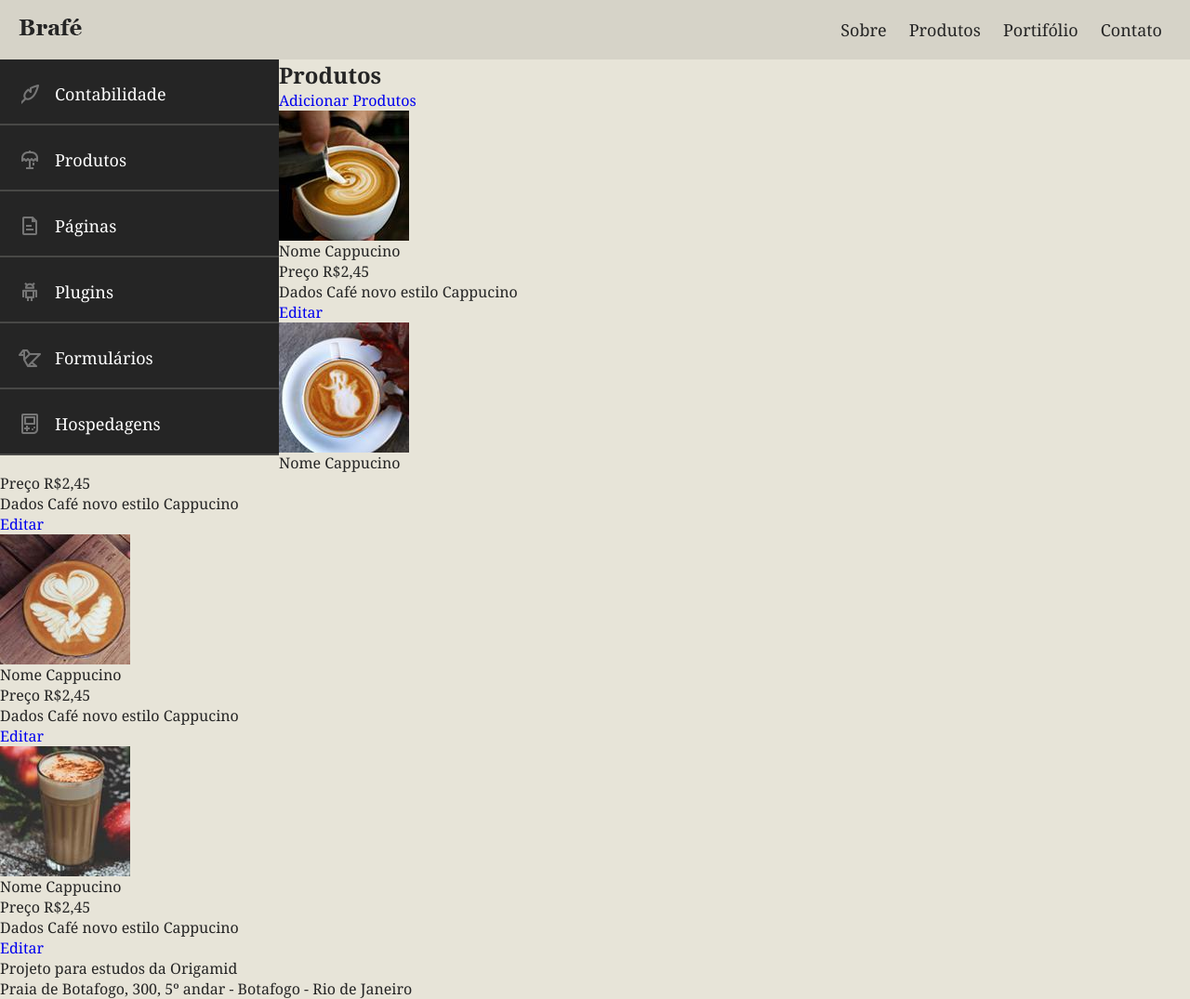
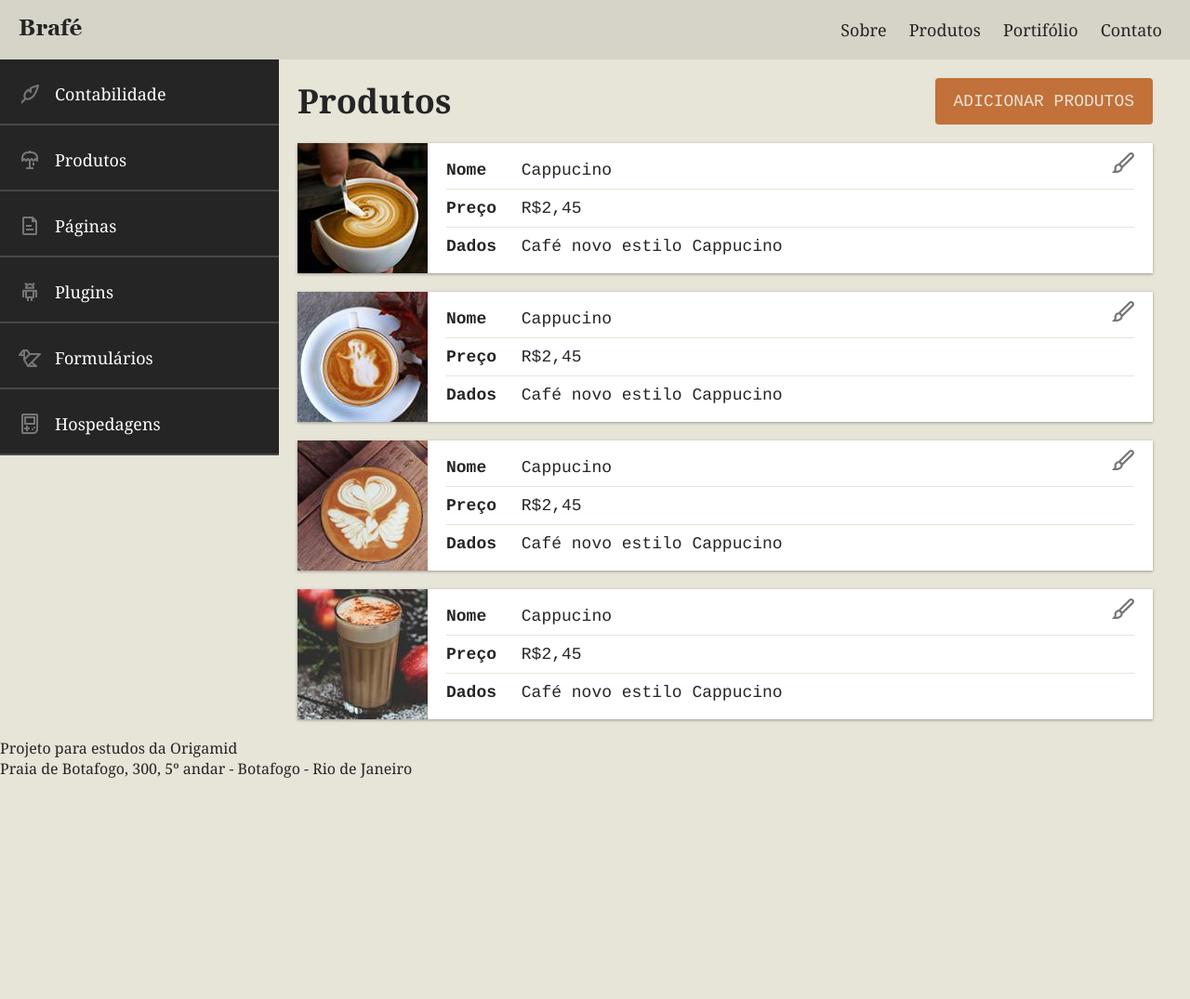
Before and after one commit to Victor800augusto/Brafe-3-puro, a plain HTML site: page index.html in a window 1280 px wide. Shown: the whole page at 93% size. After the commit the page ends 838 px from the top, so only its background shows below. Drawn offline with Linux system fonts and the light colour scheme.

Commit message:
Produtos feito no Css

```diff
--- a/css/style.css
+++ b/css/style.css
@@ -59,6 +59,14 @@ a {
 }
 
 /* Main */
+/* Clearfix */
+
+.main-container::after, .main-container::before {
+    content: '';
+    display: table;
+    clear: both;
+}
+
 /* Side-nav */
 
 .side-nav {
@@ -104,3 +112,93 @@ a {
 .nav-hospedagens::before {
     background-position: 0 -120px;
 }
+
+/* Produtos */
+
+.produtos {
+    float: left;
+    width: calc(100% - 300px);
+    margin: 0 auto;
+    max-width: 960px;
+    padding: 20px;
+}
+
+/* Clearfix */
+.produtos header::after, .produtos header::before {
+    content: '';
+    display: table;
+    clear: both;
+}
+
+.produtos h1 {
+    font-size: 2.25em;
+    float: left;
+}
+
+.adicionar-produtos {
+    background: #c17139;
+    color: #e7e4d8;
+    font-size: 1.125em;
+    font-family: Courier, monospace;
+    text-transform: uppercase;
+    padding: 15px 20px;
+    border-radius: 4px;
+    float: right;
+    text-align: center;
+}
+
+.produtos-item {
+    background: #fff;
+    box-shadow: 0 1px 3px 0 rgba(0, 0, 0, 0.35);
+    margin-top: 20px;
+    position: relative;
+}
+
+/* Clearfix */
+.produtos-item::after, .produtos-item::before {
+    content: '';
+    display: table;
+    clear: both;
+}
+
+.produtos-item img {
+    float: left;
+}
+
+.produtos-item a {
+    width: 24px;
+    height: 24px;
+    overflow: hidden;
+    text-indent: -200px;
+    position: absolute;
+    right: 20px;
+    top: 10px;
+    background: url('../img/edit.svg') no-repeat;
+}
+
+.produtos-item a:hover {
+    background: url('../img/edit-hover.svg') no-repeat;
+}
+
+.produtos-item ul {
+    float: left;
+    padding: 9px 20px;
+    width: calc(100% - 140px);
+}
+
+.produtos-item li {
+    padding: 10px 0;
+    font-size: 1.125em;
+    font-family: Courier, monospace;
+    border-bottom: 1px solid #e7e4d8;
+}
+
+.produtos-item li:last-child {
+    border: none;
+}
+
+.produtos-item span {
+    font-weight: bold;
+    width: 70px;
+    display: inline-block;
+}
--- a/index.html
+++ b/index.html
@@ -30,13 +30,13 @@
                 <li><a class="nav-hospedagens" href="#">Hospedagens</a></li>
             </ul>
         </nav>
-        <section>
+        <section class="produtos">
             <header>
                 <h1>Produtos</h1>
-                <a href="#">Adicionar Produtos</a>
+                <a class="adicionar-produtos" href="#">Adicionar Produtos</a>
             </header>
             <ul>
-                <li>
+                <li class="produtos-item">
                     <img src="img/cafe-1.jpg" alt="café 1">
                     <ul>
                         <!-- Span está sendo usado para que possa ser feito a estilização e alinhamento-->
@@ -46,7 +46,7 @@
                     </ul>
                     <a href="#">Editar</a>
                 </li>
-                <li>
+                <li class="produtos-item">
                     <img src="img/cafe-2.jpg" alt="café 2">
                     <ul>
                         <!-- Span está sendo usado para que possa ser feito a estilização e alinhamento-->
@@ -56,7 +56,7 @@
                     </ul>
                     <a href="#">Editar</a>
                 </li>
-                <li>
+                <li class="produtos-item">
                     <img src="img/cafe-3.jpg" alt="café 3">
                     <ul>
                         <!-- Span está sendo usado para que possa ser feito a estilização e alinhamento-->
@@ -66,7 +66,7 @@
                     </ul>
                     <a href="#">Editar</a>
                 </li>
-                <li>
+                <li class="produtos-item">
                     <img src="img/cafe-4.jpg" alt="café 4">
                     <ul>
                         <!-- Span está sendo usado para que possa ser feito a estilização e alinhamento-->
```
